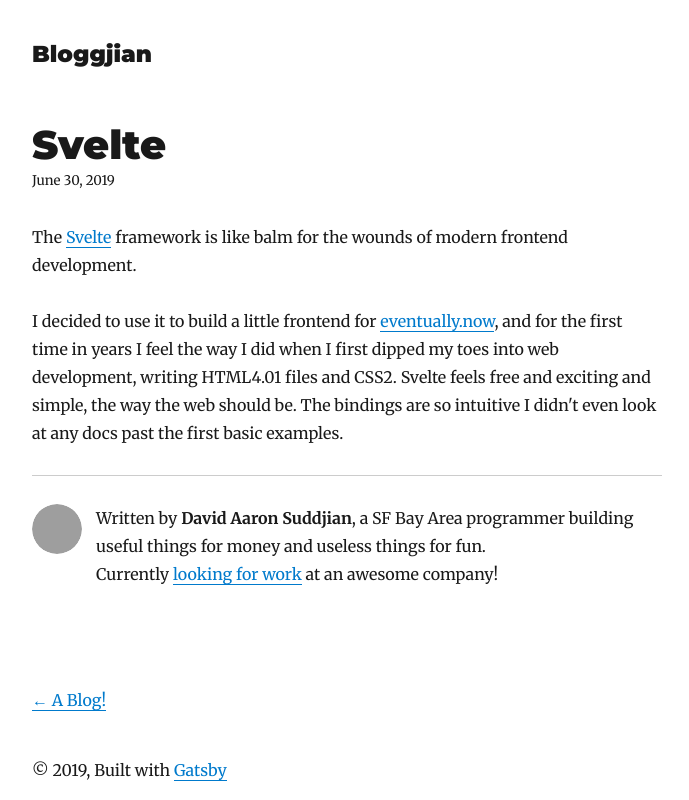
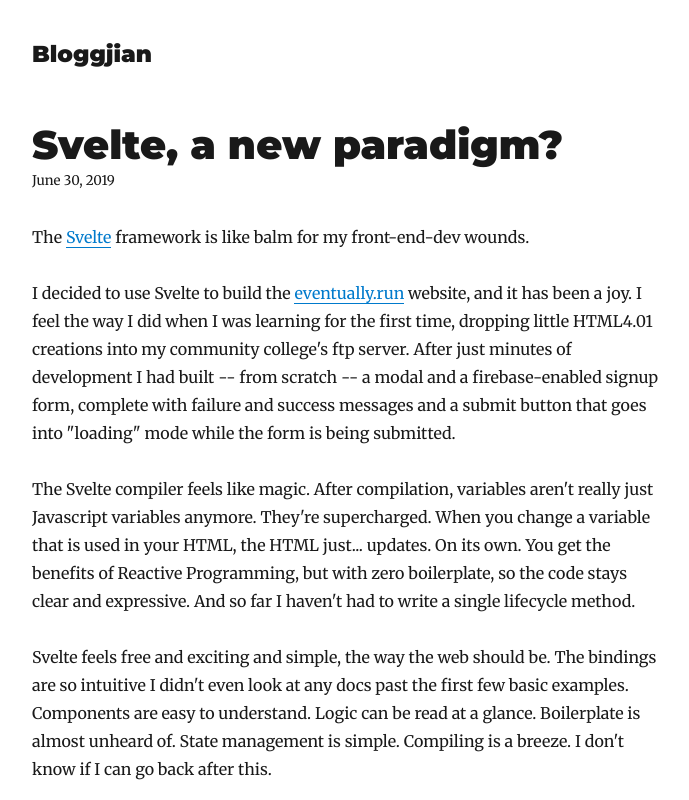
Before and after one commit to suddjian/bloggjian, a Gatsby site: page /trying-svelte/ in a window 1280 px wide. Shown: the top 800 px of the page, without its empty margins (293-982 px from the left). Built offline with nearby package versions, Linux system fonts and the light colour scheme; Gatsby itself is replaced by a stand-in of ours; some packages are replaced by stand-ins of ours; grey boxes are pictures that could not be loaded.

Commit message:
svelte post

```diff
--- a/content/blog/trying-svelte/index.md
+++ b/content/blog/trying-svelte/index.md
@@ -1,10 +1,13 @@
 ---
-title: "Svelte"
+title: "Svelte, a new paradigm?"
 date: "2019-06-30T04:01:28Z"
 description: "An exploration of Svelte and hope for frontend development"
 ---
 
-The [Svelte](https://svelte.dev/) framework is like balm for the wounds of modern frontend development.
+The [Svelte](https://svelte.dev/) framework is like balm for my front-end-dev wounds.
 
-I decided to use it to build a little frontend for [eventually.now](https://eventually.now), and for the first time in years I feel the way I did when I first dipped my toes into web development, writing HTML4.01 files and CSS2.
-Svelte feels free and exciting and simple, the way the web should be. The bindings are so intuitive I didn't even look at any docs past the first basic examples.
+I decided to use Svelte to build the [eventually.run](https://eventually.run) website, and it has been a joy. I feel the way I did when I was learning for the first time, dropping little HTML4.01 creations into my community college's ftp server. After just minutes of development I had built -- from scratch -- a modal and a firebase-enabled signup form, complete with failure and success messages and a submit button that goes into "loading" mode while the form is being submitted.
+
+The Svelte compiler feels like magic. After compilation, variables aren't really just Javascript variables anymore. They're supercharged. When you change a variable that is used in your HTML, the HTML just... updates. On its own. You get the benefits of Reactive Programming, but with zero boilerplate, so the code stays clear and expressive. And so far I haven't had to write a single lifecycle method.
+
+Svelte feels free and exciting and simple, the way the web should be. The bindings are so intuitive I didn't even look at any docs past the first few basic examples. Components are easy to understand. Logic can be read at a glance. Boilerplate is almost unheard of. State management is simple. Compiling is a breeze. I don't know if I can go back after this.
```
